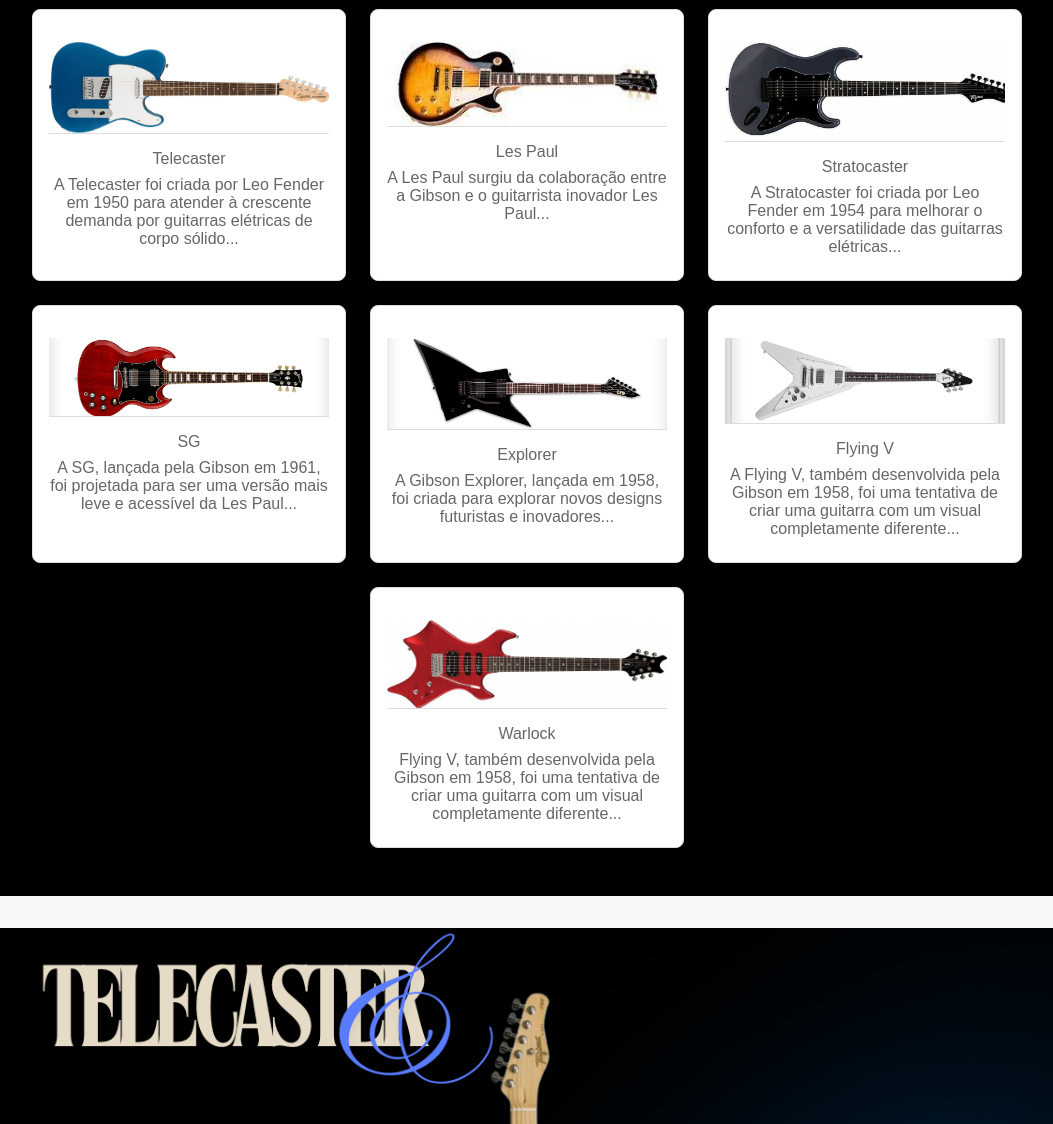
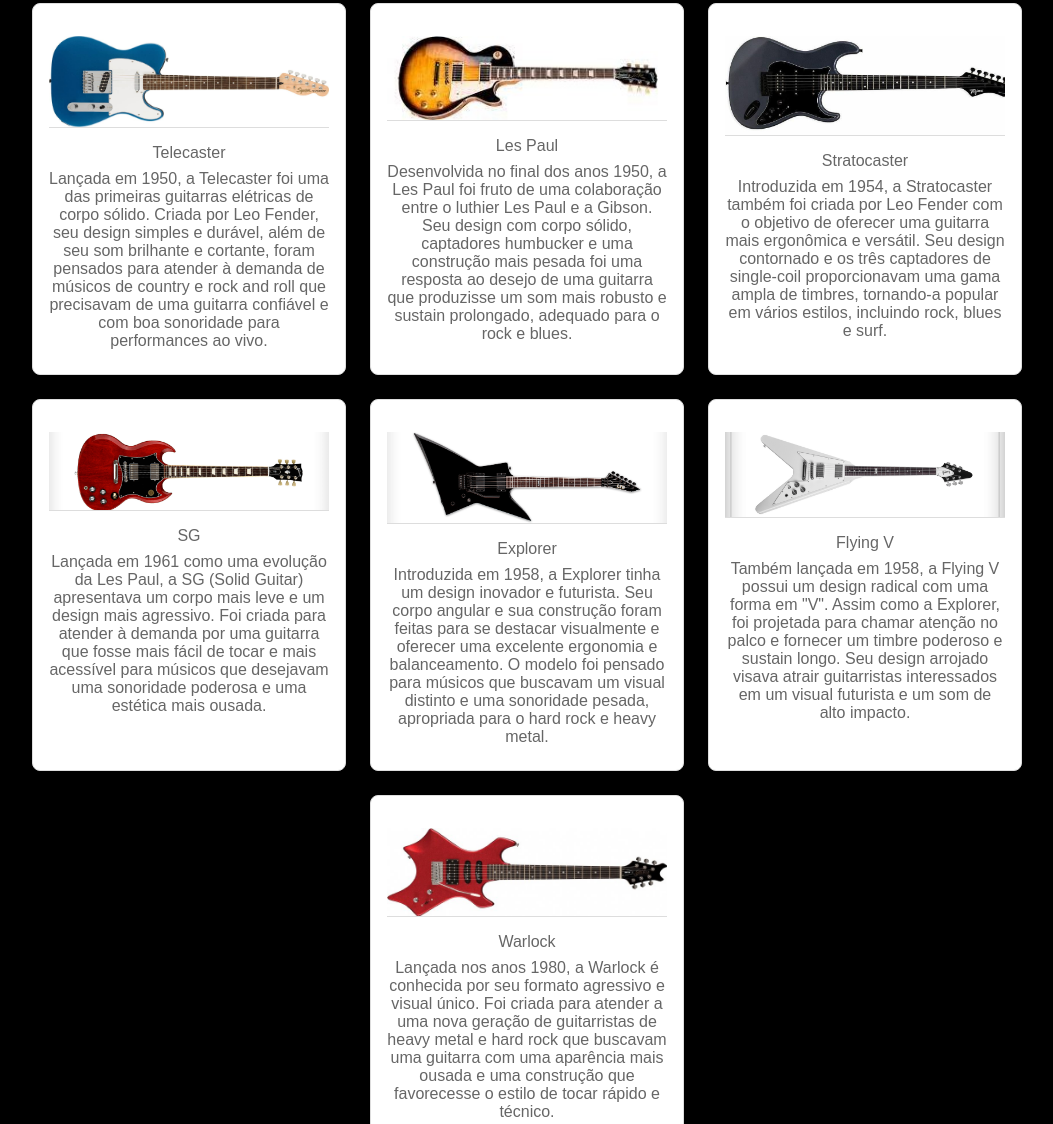
Before and after one commit to gio0000/Eccomerce-guitarras, a plain HTML site: page siteguita66-main/index.html in a window 1280 px wide. Shown: the part 994-2118 px from the top of the page, without its empty margins (113-1166 px from the left). Drawn offline with nearby package versions, Linux system fonts and the light colour scheme; a script that the page names is missing.

Commit message:
Update index.html

```diff
--- a/siteguita66-main/index.html
+++ b/siteguita66-main/index.html
@@ -6,7 +6,7 @@
     <title>Loja de Guitarras</title>
     <link rel="stylesheet" href="styles.css">
     <link rel="stylesheet" href="https://cdnjs.cloudflare.com/ajax/libs/font-awesome/6.0.0-beta3/css/all.min.css">
-    <link rel="stylesheet" href="https://cdnjs.cloudflare.com/ajax/libs/aos/2.3.4/aos.css"> <!-- Adicione o CSS do AOS -->
+    <link rel="stylesheet" href="https://cdnjs.cloudflare.com/ajax/libs/aos/2.3.4/aos.css">
 </head>
 <body>
     <header data-aos="fade-down">
@@ -17,9 +17,8 @@
             <a href="contact.html" data-aos="fade-right">Contato</a>
             <a href="account.html" class="nav-button" data-aos="fade-left">Minha Conta</a>
             <a href="signup.html" class="nav-button" data-aos="fade-left">Criar Conta</a>
-            <a href="cart.html" class="nav-button" data-aos="fade-left">
-                <img src="icons8-carrinho-de-compras-48.png" alt="Carrinho" class="nav-icon"> <!-- Ícone do carrinho -->
-            </a>
+            <a href="signup.html" class="nav-button" data-aos="fade-left">Guitarra ideal para mim</a>
+
         </nav>
     </header>
 
@@ -62,37 +61,39 @@
             <div class="product" data-aos="fade-up">
                 <img class="featured-image" src="telecastervirada.jpg" alt="Telecaster">
                 <p>Telecaster</p>
-                <p>A Telecaster foi criada por Leo Fender em 1950 para atender à crescente demanda por guitarras elétricas de corpo sólido...</p>
+                <p> Lançada em 1950, a Telecaster foi uma das primeiras guitarras elétricas de corpo sólido. Criada por Leo Fender, seu design simples e durável, além de seu som brilhante e cortante, foram pensados para atender à demanda de músicos de country e rock and roll que precisavam de uma guitarra confiável e com boa sonoridade para performances ao vivo.
+
+                </p>
             </div>
             <div class="product" data-aos="fade-up" data-aos-delay="100">
                 <img class="featured-image" src="lespaulo.jpg" alt="Les Paul">
                 <p>Les Paul</p>
-                <p>A Les Paul surgiu da colaboração entre a Gibson e o guitarrista inovador Les Paul...</p>
+                <p>Desenvolvida no final dos anos 1950, a Les Paul foi fruto de uma colaboração entre o luthier Les Paul e a Gibson. Seu design com corpo sólido, captadores humbucker e uma construção mais pesada foi uma resposta ao desejo de uma guitarra que produzisse um som mais robusto e sustain prolongado, adequado para o rock e blues.</p>
             </div>
             <div class="product" data-aos="fade-up" data-aos-delay="200">
                 <img class="featured-image" src="strato.jpg" alt="Stratocaster">
                 <p>Stratocaster</p>
-                <p>A Stratocaster foi criada por Leo Fender em 1954 para melhorar o conforto e a versatilidade das guitarras elétricas...</p>
+                <p>Introduzida em 1954, a Stratocaster também foi criada por Leo Fender com o objetivo de oferecer uma guitarra mais ergonômica e versátil. Seu design contornado e os três captadores de single-coil proporcionavam uma gama ampla de timbres, tornando-a popular em vários estilos, incluindo rock, blues e surf.</p>
             </div>
             <div class="product" data-aos="fade-up" data-aos-delay="300">
                 <img class="featured-image" src="SG.png" alt="SG">
                 <p>SG</p>
-                <p>A SG, lançada pela Gibson em 1961, foi projetada para ser uma versão mais leve e acessível da Les Paul...</p>
+                <p>Lançada em 1961 como uma evolução da Les Paul, a SG (Solid Guitar) apresentava um corpo mais leve e um design mais agressivo. Foi criada para atender à demanda por uma guitarra que fosse mais fácil de tocar e mais acessível para músicos que desejavam uma sonoridade poderosa e uma estética mais ousada.</p>
             </div>
             <div class="product" data-aos="fade-up" data-aos-delay="400">
                 <img class="featured-image" src="explorer.png" alt="Explorer">
                 <p>Explorer</p>
-                <p>A Gibson Explorer, lançada em 1958, foi criada para explorar novos designs futuristas e inovadores...</p>
+                <p> Introduzida em 1958, a Explorer tinha um design inovador e futurista. Seu corpo angular e sua construção foram feitas para se destacar visualmente e oferecer uma excelente ergonomia e balanceamento. O modelo foi pensado para músicos que buscavam um visual distinto e uma sonoridade pesada, apropriada para o hard rock e heavy metal.</p>
             </div>
             <div class="product" data-aos="fade-up" data-aos-delay="500">
                 <img class="featured-image" src="V.png" alt="Flying V">
                 <p>Flying V</p>
-                <p>A Flying V, também desenvolvida pela Gibson em 1958, foi uma tentativa de criar uma guitarra com um visual completamente diferente...</p>
+                <p>Também lançada em 1958, a Flying V possui um design radical com uma forma em "V". Assim como a Explorer, foi projetada para chamar atenção no palco e fornecer um timbre poderoso e sustain longo. Seu design arrojado visava atrair guitarristas interessados em um visual futurista e um som de alto impacto.</p>
             </div>
             <div class="product" data-aos="fade-up" data-aos-delay="600">
                 <img class="featured-image" src="warlock.jpeg" alt="Warlock">
                 <p>Warlock</p>
-                <p>Flying V, também desenvolvida pela Gibson em 1958, foi uma tentativa de criar uma guitarra com um visual completamente diferente...</p>
+                <p> Lançada nos anos 1980, a Warlock é conhecida por seu formato agressivo e visual único. Foi criada para atender a uma nova geração de guitarristas de heavy metal e hard rock que buscavam uma guitarra com uma aparência mais ousada e uma construção que favorecesse o estilo de tocar rápido e técnico.</p>
             </div>
         </div>
     </section>
```
